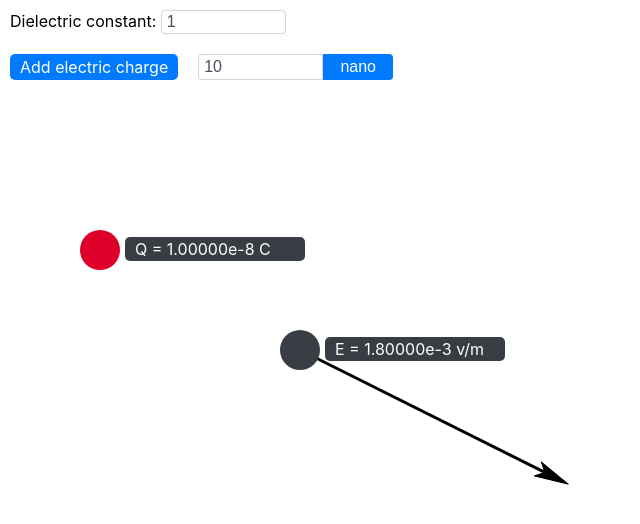
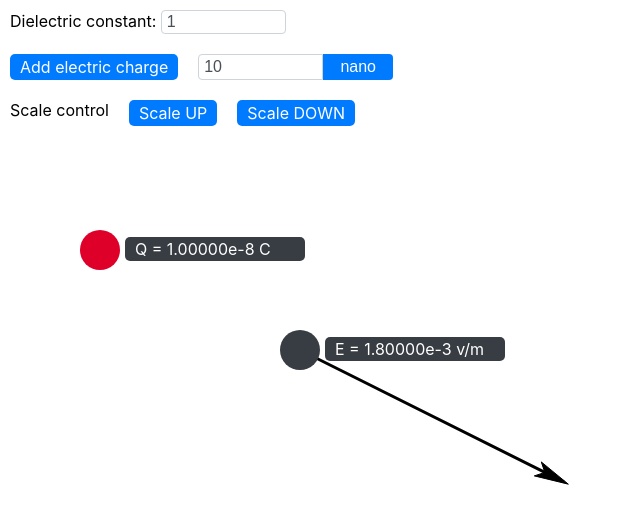
Before and after one commit to loonywizard/electric-field-strength-calculator, a website built with webpack: page index.html in a window 1280 px wide. Shown: the whole page, without its empty margins (0-640 px from the left). Built offline with nearby package versions, Linux system fonts and the light colour scheme.

Commit message:
Add scale controls buttons

```diff
--- a/index.html
+++ b/index.html
@@ -13,6 +13,11 @@
     <div id="new-charge-container" class="new-charge-container">
       <div class="button" id="add-charge-button">Add electric charge</div>
     </div>
+    <div class="scale-controls">
+      Scale control
+      <div class="button" >Scale UP</div>
+      <div class="button" >Scale DOWN</div>
+    </div>
   </div>
   <script src="dist/bundle.js"></script>
   </body>
--- a/src/styles/index.scss
+++ b/src/styles/index.scss
@@ -3,6 +3,7 @@
 @import "edit-charge-container.scss";
 @import "dielectric-constant-container.scss";
 @import "new-charge-container.scss";
+@import "scale-controls.scss";
 @import "canvas.scss";
 @import "charge.scss";
 @import "common.scss";
--- /dev/null
+++ b/src/styles/scale-controls.scss
@@ -0,0 +1,8 @@
+.scale-controls {
+  display: flex;
+  padding: 10px;
+
+  .button {
+    margin-left: 20px;
+  }
+}
```
